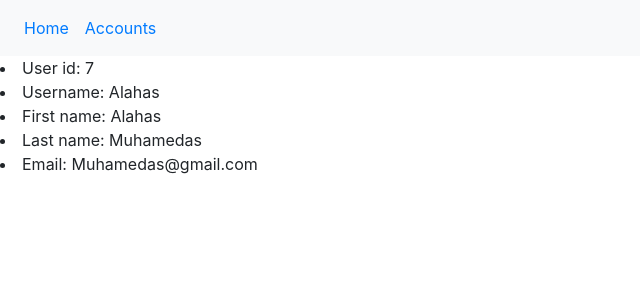
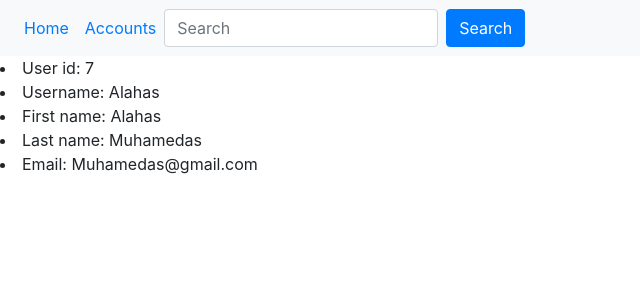
Before and after one commit to idfinternship/project-c, a Django app: a page that uses main/templates/main/base.html in a window 1280 px wide. Shown: the top 300 px of the page, without its empty margins (0-640 px from the left). Run offline with Django 3.2, Linux system fonts and the light colour scheme; data comes from the database, SQL or seed files in the repository; both versions use the stored data as it was after the commit; some libraries are stand-ins or nearby versions.

Commit message:
Added user search bar, linked all found search results to their profiles, hid the password in edit profile form,

```diff
--- a/main/templates/main/base.html
+++ b/main/templates/main/base.html
@@ -33,9 +33,15 @@
       {% if not user.is_anonymous %}
       <a class="nav-link" href="{% url 'chat:inbox' %}">Chat</a>
       {% endif %}
-    </li>
   </ul>
+  <form method="get" action="{% url 'profiles:search' %}" class="form-inline my-2 my-lg-0">
+    <input name="q" value="{{request.GET.q}}" placeholder="Search" class="form-control mr-sm-2"/>
+    <button class="btn btn-primary" type="submit" >
+        Search
+    </button>
+</form>
 </nav>
+
 {% block content %}
 
 {% endblock %}
--- a/profiles/forms.py
+++ b/profiles/forms.py
@@ -1,13 +1,15 @@
-from django.contrib.auth.forms import UserChangeForm
+from django.contrib.auth.forms import UserChangeForm, forms
 from django.contrib.auth.models import User
 
 
+
 class ProfileEditForm(UserChangeForm):
+    password = None
+
     class Meta:
         model = User
         fields = (
             'first_name',
             'last_name',
             'email',
-            'password'
         )
--- a/profiles/templates/profile/profile.html
+++ b/profiles/templates/profile/profile.html
@@ -12,7 +12,7 @@ Profile
      <li> Email: {{ searched_user.email }} </li>
 
 {% if searched_user.username == current_user.username %}
-<a class="btn btn-primary" href="/profile/edit">Edit Profile</a>
-<a class="btn btn-primary" href="/profile/change_password">Change password</a>
+<a class="btn btn-primary" href="{% url 'profiles:profile_edit' %}">Edit Profile</a>
+<a class="btn btn-primary" href="{% url 'profiles:change_password' %}">Change password</a>
 {% endif %}
 {% endblock %}
--- a/profiles/urls.py
+++ b/profiles/urls.py
@@ -8,6 +8,7 @@ urlpatterns = [
     #path('', views.profile, name='profile'), old profile view
     path('profile/edit/', views.profile_edit, name='profile_edit'),
     path('profile/change_password/', views.change_password, name='change_password'),
-    path('profile/<username>', views.profile, name='profile')
+    path('profile/<username>', views.profile, name='profile'),
+    path('profile/search_results/', views.user_search, name='search')
 
 ]
--- a/profiles/views.py
+++ b/profiles/views.py
@@ -1,20 +1,25 @@
+from django.db.models import Q
+from django.http import HttpResponseRedirect
 from django.shortcuts import render, redirect
 from django.contrib.auth.models import User
 from django.contrib.auth.forms import UserChangeForm, PasswordChangeForm
 from django.contrib.auth import update_session_auth_hash
 from .forms import ProfileEditForm
+
+
 # Create your views here.
 
 
- #def profile(request):
- #   args = {'searched_user': request.user}
- #   return render(request, 'profile/profile.html', args)
+# def profile(request):
+#   args = {'searched_user': request.user}
+#   return render(request, 'profile/profile.html', args)
 
 def profile(request, username):
     current_user = request.user
     searched_user = User.objects.get(username=username)
     args = {'searched_user': searched_user, 'current_user': current_user}
     return render(request, 'profile/profile.html', args)
+
 
 def profile_edit(request):
     if request.method == 'POST':
@@ -41,3 +46,13 @@ def change_password(request):
         form = PasswordChangeForm(user=request.user)
         args = {'form': form}
         return render(request, 'profile/change_password.html', args)
+
+
+def user_search(request):
+    query = request.GET.get('q')
+    if not query:
+        return HttpResponseRedirect(request.META.get('HTTP_REFERER'))
+    users = User.objects.filter(Q(username__icontains=query))
+    if not users:
+        return HttpResponseRedirect(request.META.get('HTTP_REFERER'))
+    return render(request, 'profile/search_results.html', {'users': users})
```
Also changed, not shown: profiles/templates/profile/search_results.html (added, +14 -0 lines), db.sqlite3, postfeed/migrations/0009_auto_20200429_1234.py (added), postfeed/migrations/0010_auto_20200429_1237.py (added), 1 other file.
